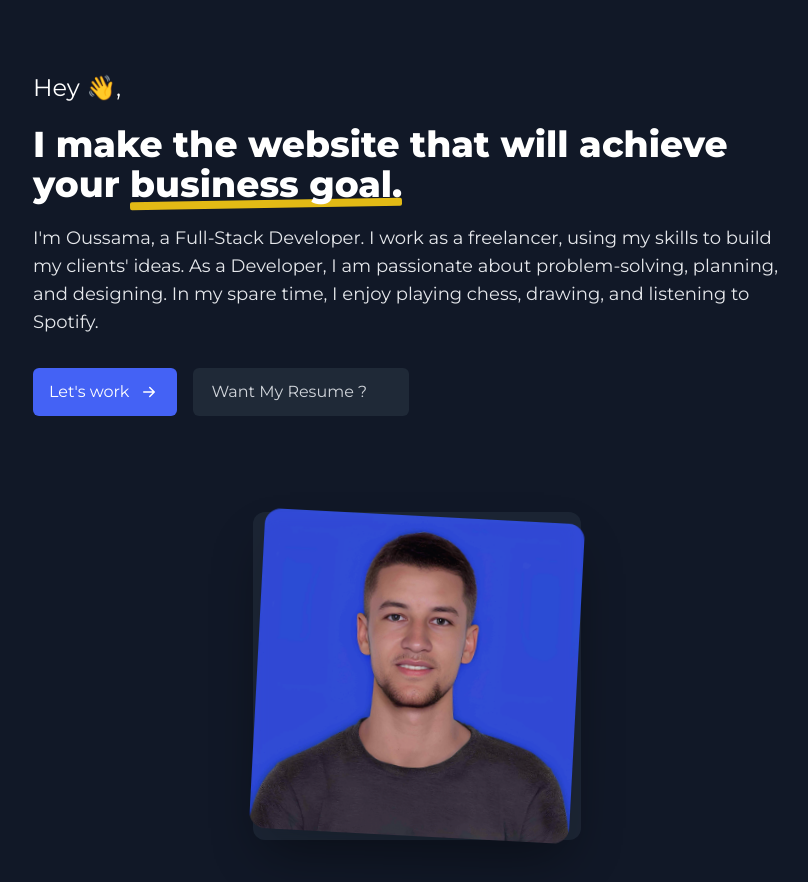
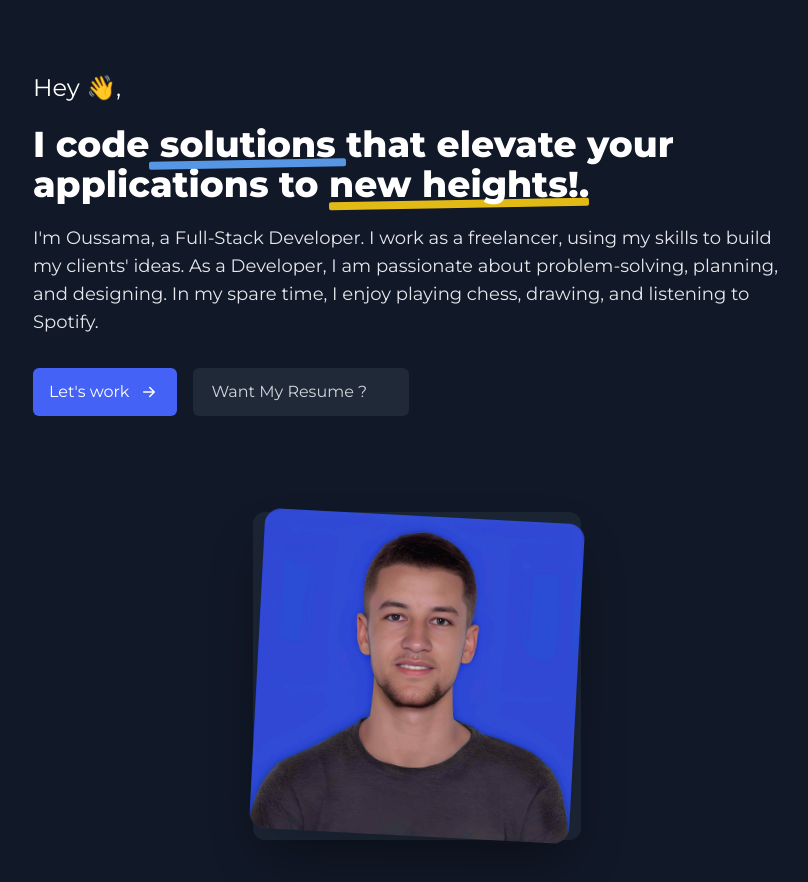
Before and after one commit to ojpro/portfolio-v2, a Next.js app: page / in a window 1280 px wide. Shown: the part 860-1742 px from the top of the page, without its empty margins (223-1031 px from the left). Built offline with nearby package versions, Linux system fonts and the light colour scheme.

Commit message:
feat(about): minor changes

```diff
--- a/src/components/partials/sections/About.tsx
+++ b/src/components/partials/sections/About.tsx
@@ -27,8 +27,11 @@ export default function About() {
                             <div className="group flex flex-col flex-nowrap justify-between gap-5">
                                 <h3 className="text-2xl font-medium">Hey <span
                                     className="group-hover:animate-bounce inline-block">👋</span>,</h3>
-                                <h4 className="text-4xl font-bold">I make the website that will achieve your <span
-                                    className="relative inline-block after:absolute after:pointer-events-none after:w-full after:h-2 after:-bottom-1 after:left-0 after:bg-yellow-400  after:bg-opacity-90 after:-z-10 z-10 after:rounded-sm after:-rotate-1">business goal.</span>
+                                <h4 className="text-4xl font-bold leading-10">I code
+                                    <span
+                                        className="relative inline-block after:absolute after:pointer-events-none after:w-full after:h-2 after:-bottom-1 after:left-0 after:bg-blue-400  after:bg-opacity-90 after:-z-10 z-10 after:rounded-sm after:-rotate-1">&nbsp;solutions&nbsp;</span>
+                                    that elevate your applications to <span
+                                        className="relative inline-block after:absolute after:pointer-events-none after:w-full after:h-2 after:-bottom-1 after:left-0 after:bg-yellow-400  after:bg-opacity-90 after:-z-10 z-10 after:rounded-sm after:-rotate-1">new heights!.</span>
                                 </h4>
                                 <p className="text-gray-200 text-lg">
                                     I&apos;m Oussama, a Full-Stack Developer. I work as a freelancer, using my skills to
```
